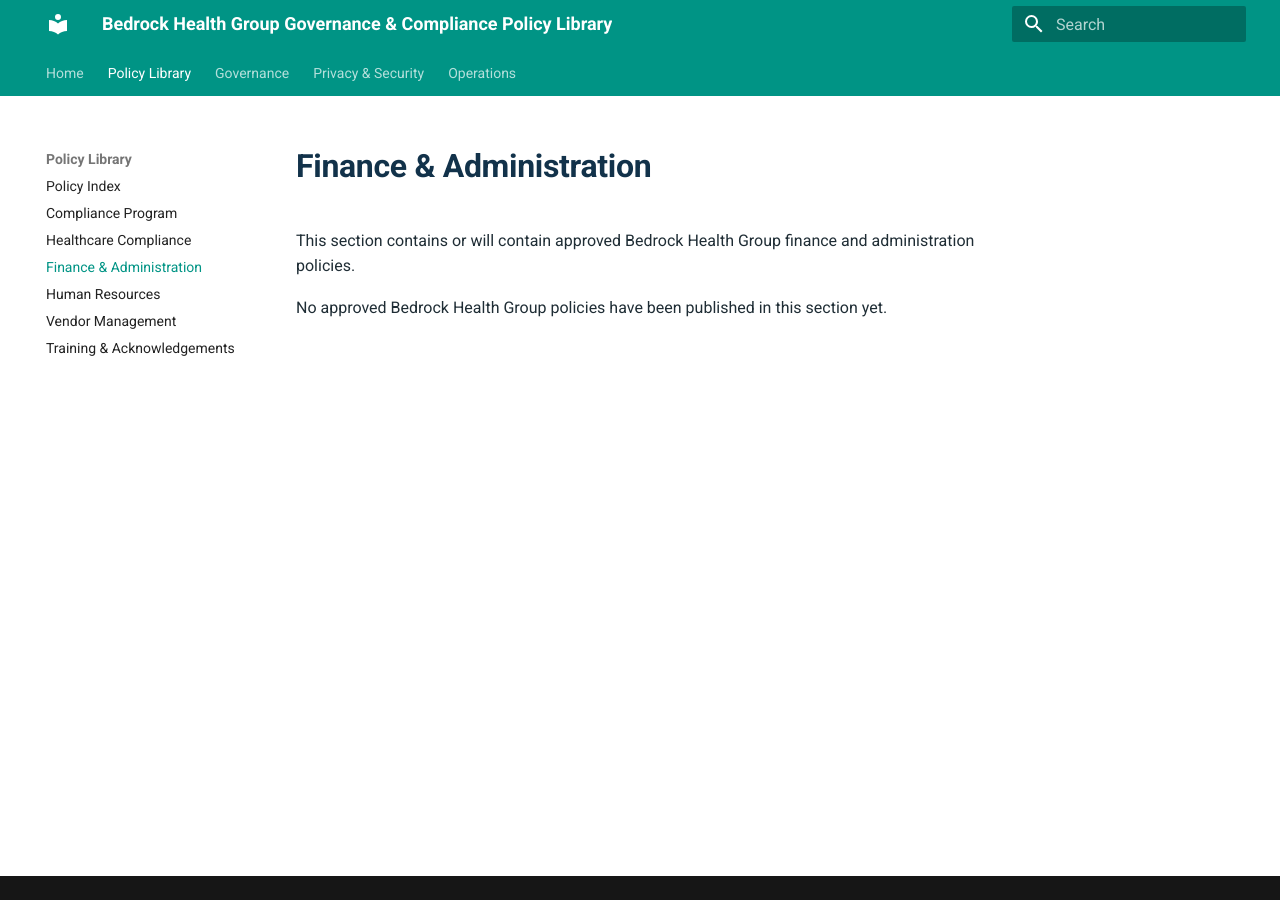
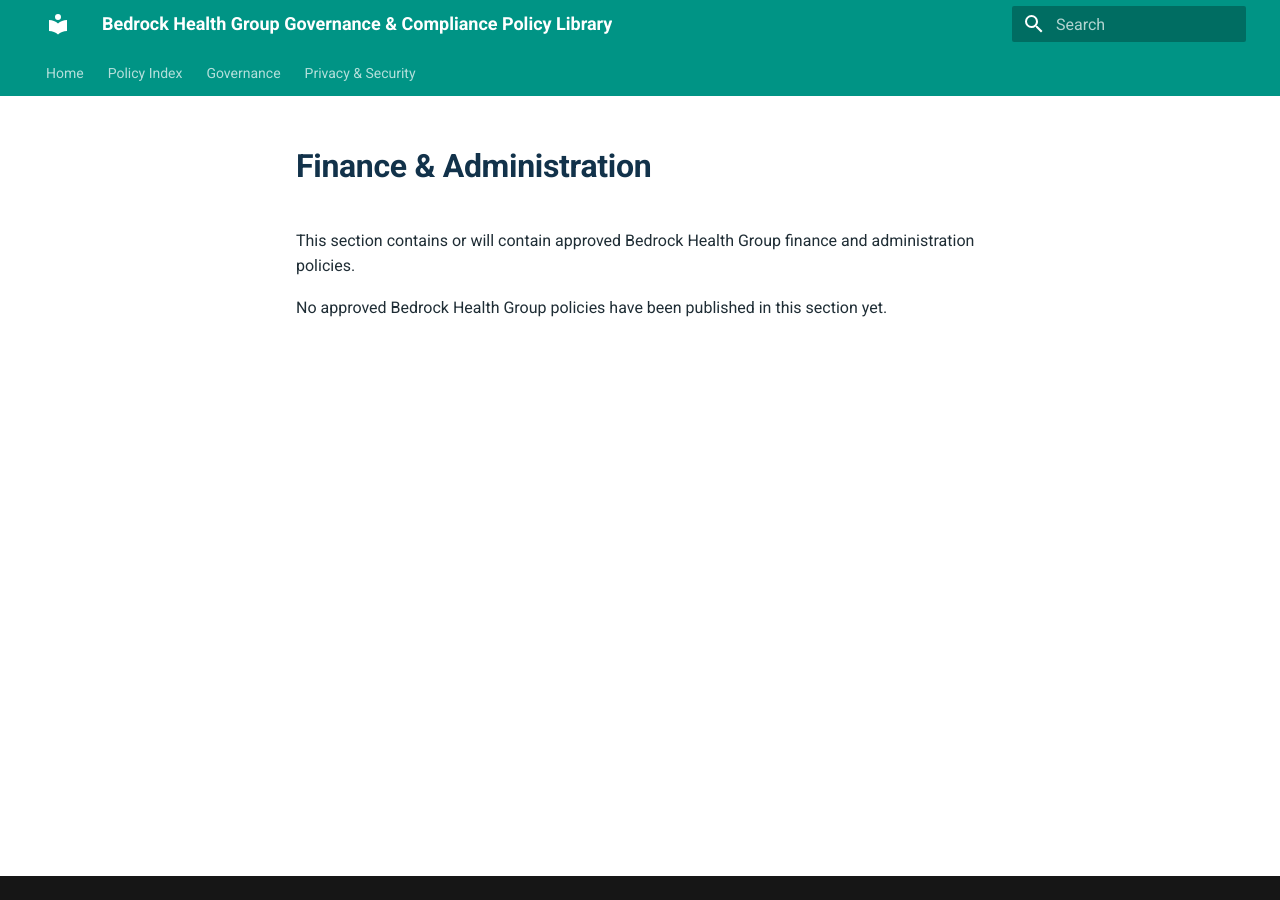
Before and after one commit to Bedrock-Health-Group/bedrock-internal-policy-library, an MkDocs documentation site: the page built from docs/finance-administration/index.md, in a window 1280 px wide. Built offline with MkDocs 1.6.1 and Material for MkDocs 9.7.7, drawn with Linux system fonts in a browser that asks for light colours.

Commit message:
Simplify public policy site navigation

```diff
--- a/mkdocs.yml
+++ b/mkdocs.yml
@@ -1,5 +1,5 @@
 site_name: Bedrock Health Group Governance & Compliance Policy Library
-site_description: Controlled governance and compliance policy library for Bedrock Health Group
+site_description: Public governance and compliance policy library for Bedrock Health Group
 
 theme:
   name: material
@@ -17,14 +17,7 @@ theme:
 
 nav:
   - Home: index.md
-  - Policy Library:
-      - Policy Index: policy-index.md
-      - Compliance Program: compliance-program/index.md
-      - Healthcare Compliance: healthcare-compliance/index.md
-      - Finance & Administration: finance-administration/index.md
-      - Human Resources: human-resources/index.md
-      - Vendor Management: vendor-management/index.md
-      - Training & Acknowledgements: training-acknowledgements/index.md
+  - Policy Index: policy-index.md
   - Governance:
       - Overview: governance/index.md
       - Conflict of Interest Policy: governance/conflict-of-interest-policy.md
@@ -33,8 +26,6 @@ nav:
       - Privacy Policy: privacy-security/privacy-policy.md
       - Cookies Policy: privacy-security/cookies-policy.md
       - Email Security and Phishing Response Policy: privacy-security/email-security-and-phishing-response-policy.md
-  - Operations:
-      - Overview: operations/index.md
 
 extra_css:
   - assets/custom.css
@@ -43,7 +34,6 @@ extra:
   generator: false
   homepage: https://www.bedrockhealthgroup.org
 
-
 markdown_extensions:
   - pymdownx.magiclink:
       hide_protocol: false
```
